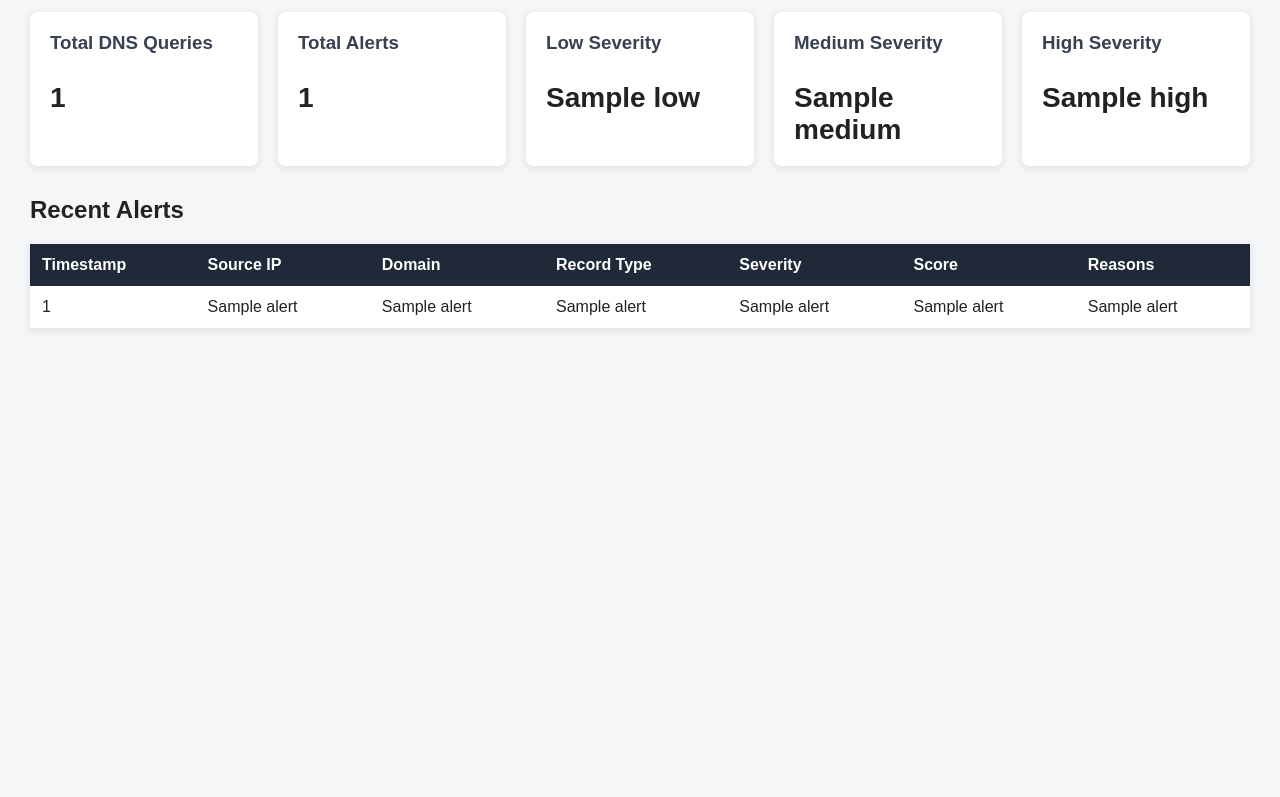
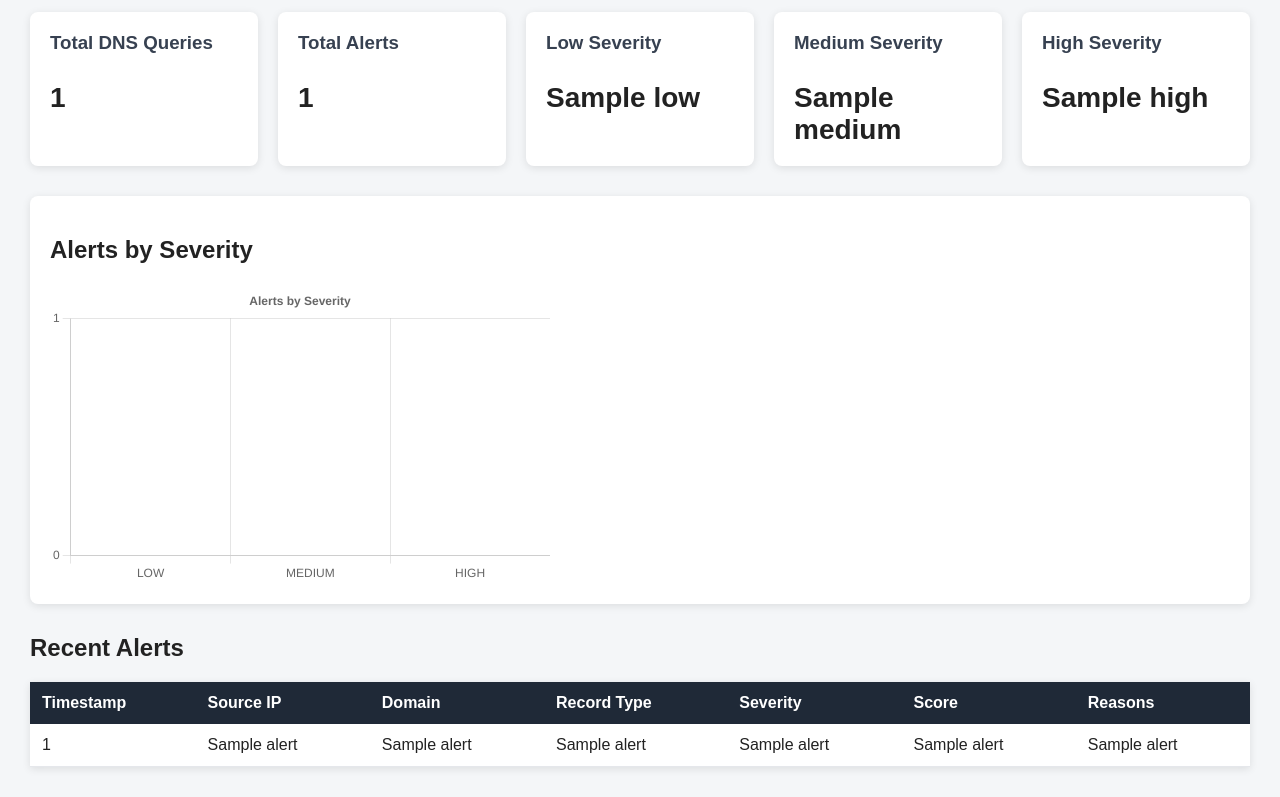
Before and after one commit to adelcampovj/dns-exfiltration-detector, a Flask app: template templates/index.html in a window 1280 px wide. Shown: the part 172-969 px from the top of the page. Before the commit the page ends 504 px from the top, so only its background shows below. Run offline with Flask 3, Linux system fonts and the light colour scheme; the template is opened without the code that fills it: most values are stand-ins (such as "Sample title", 1, 10 or a date in 2020).

Commit message:
Add alert severity chart

```diff
--- a/static/css/style.css
+++ b/static/css/style.css
@@ -79,3 +79,16 @@
     color: #047857;
     font-weight: bold;
 }
+
+.chart-section {
+    background-color: white;
+    padding: 20px;
+    border-radius: 8px;
+    margin-bottom: 30px;
+    box-shadow: 0 2px 8px rgba(0, 0, 0, 0.1);
+}
+
+.chart-section canvas {
+    max-width: 500px;
+    max-height: 300px;
+}
--- /dev/null
+++ b/static/js/charts.js
@@ -0,0 +1,40 @@
+const severityChartElement = document.getElementById("severityChart");
+
+if (severityChartElement) {
+    new Chart(severityChartElement, {
+        type: "bar",
+        data: {
+            labels: ["LOW", "MEDIUM", "HIGH"],
+            datasets: [
+                {
+                    label: "Alert Count",
+                    data: [
+                        severityCounts.low,
+                        severityCounts.medium,
+                        severityCounts.high
+                    ]
+                }
+            ]
+        },
+        options: {
+            responsive: true,
+            plugins: {
+                legend: {
+                    display: false
+                },
+                title: {
+                    display: true,
+                    text: "Alerts by Severity"
+                }
+            },
+            scales: {
+                y: {
+                    beginAtZero: true,
+                    ticks: {
+                        precision: 0
+                    }
+                }
+            }
+        }
+    });
+}
--- a/templates/index.html
+++ b/templates/index.html
@@ -40,6 +40,11 @@
 
         </section>
 
+        <section class="chart-section">
+            <h2>Alerts by Severity</h2>
+            <canvas id="severityChart"></canvas>
+        </section>
+
         <section>
             <h2>Recent Alerts</h2>
 
@@ -68,5 +73,18 @@
             </table>
         </section>
     </main>
+
+    <script src="https://cdn.jsdelivr.net/npm/chart.js"></script>
+
+    <script>
+        const severityCounts = {
+            low: Number("{{ severity_counts['LOW'] }}"),
+            medium: Number("{{ severity_counts['MEDIUM'] }}"),
+            high: Number("{{ severity_counts['HIGH'] }}")
+        };
+    </script>
+
+    <script src="{{ url_for('static', filename='js/charts.js') }}"></script>
+
 </body>
 </html>
```
Also changed, not shown: docs/roadmap.md (+1 -1 lines).
